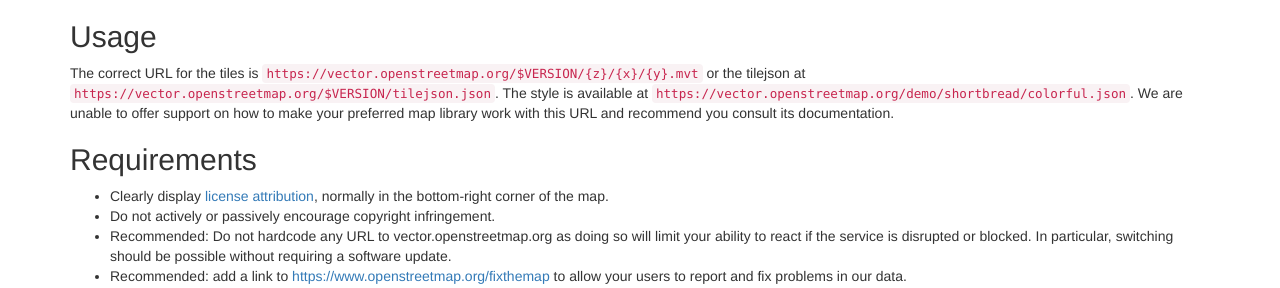
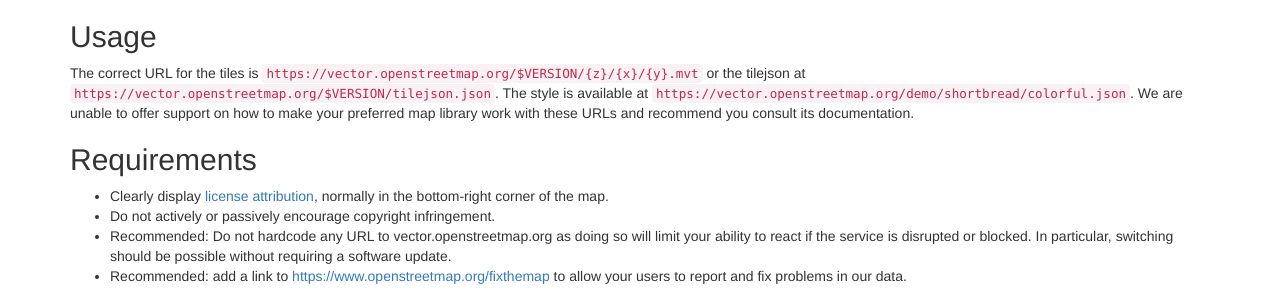
Before and after one commit to openstreetmap/owg-website, a Jekyll site: the page built from policies/vector.md, in a window 1280 px wide. Shown: the part 442-730 px from the top of the page. Built offline with Jekyll 4.4.1, drawn with Linux system fonts in a browser that asks for light colours.

Commit message:
Fix grammar

```diff
--- a/policies/vector.md
+++ b/policies/vector.md
@@ -21,7 +21,7 @@
 
 ## Usage
 
-The correct URL for the tiles is `https://vector.openstreetmap.org/$VERSION/{z}/{x}/{y}.mvt` or the tilejson at `https://vector.openstreetmap.org/$VERSION/tilejson.json`. The style is available at `https://vector.openstreetmap.org/demo/shortbread/colorful.json`. We are unable to offer support on how to make your preferred map library work with this URL and recommend you consult its documentation.
+The correct URL for the tiles is `https://vector.openstreetmap.org/$VERSION/{z}/{x}/{y}.mvt` or the tilejson at `https://vector.openstreetmap.org/$VERSION/tilejson.json`. The style is available at `https://vector.openstreetmap.org/demo/shortbread/colorful.json`. We are unable to offer support on how to make your preferred map library work with these URLs and recommend you consult its documentation.
 
 ## Requirements
 
```
